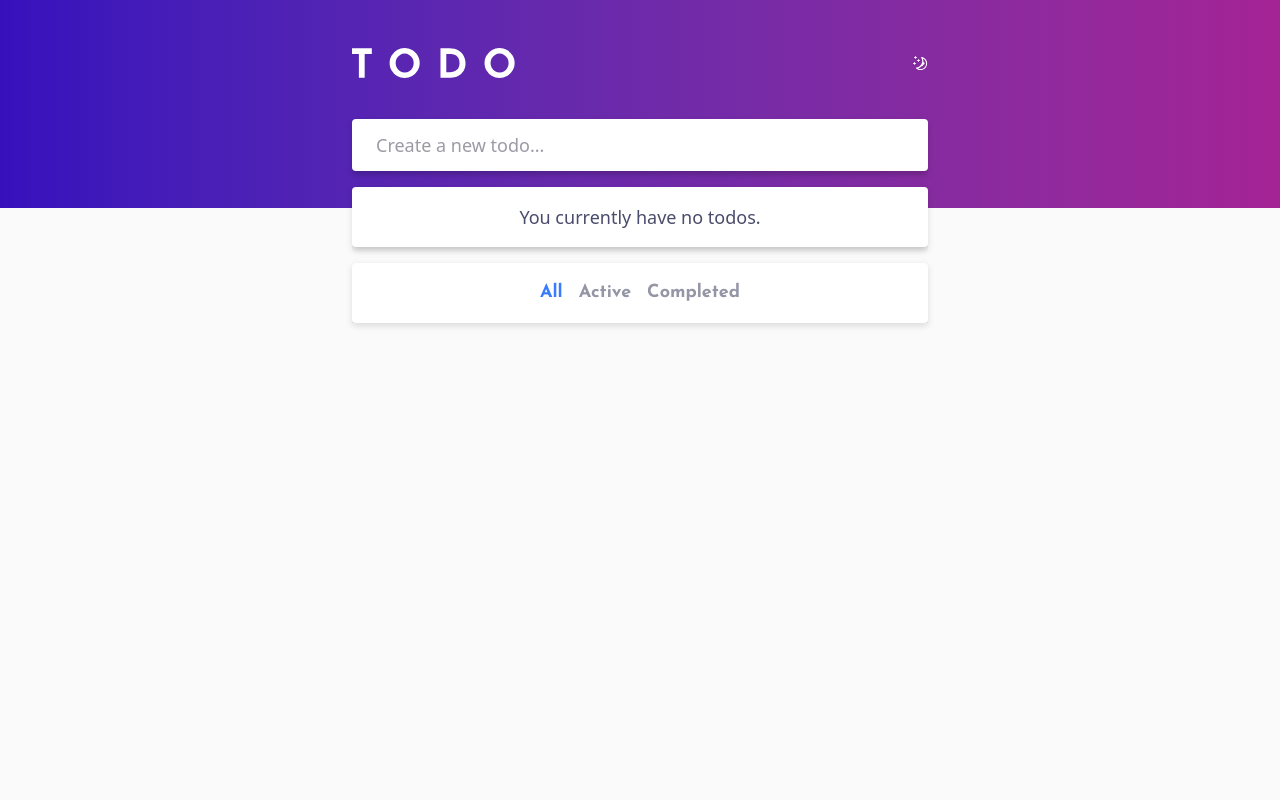
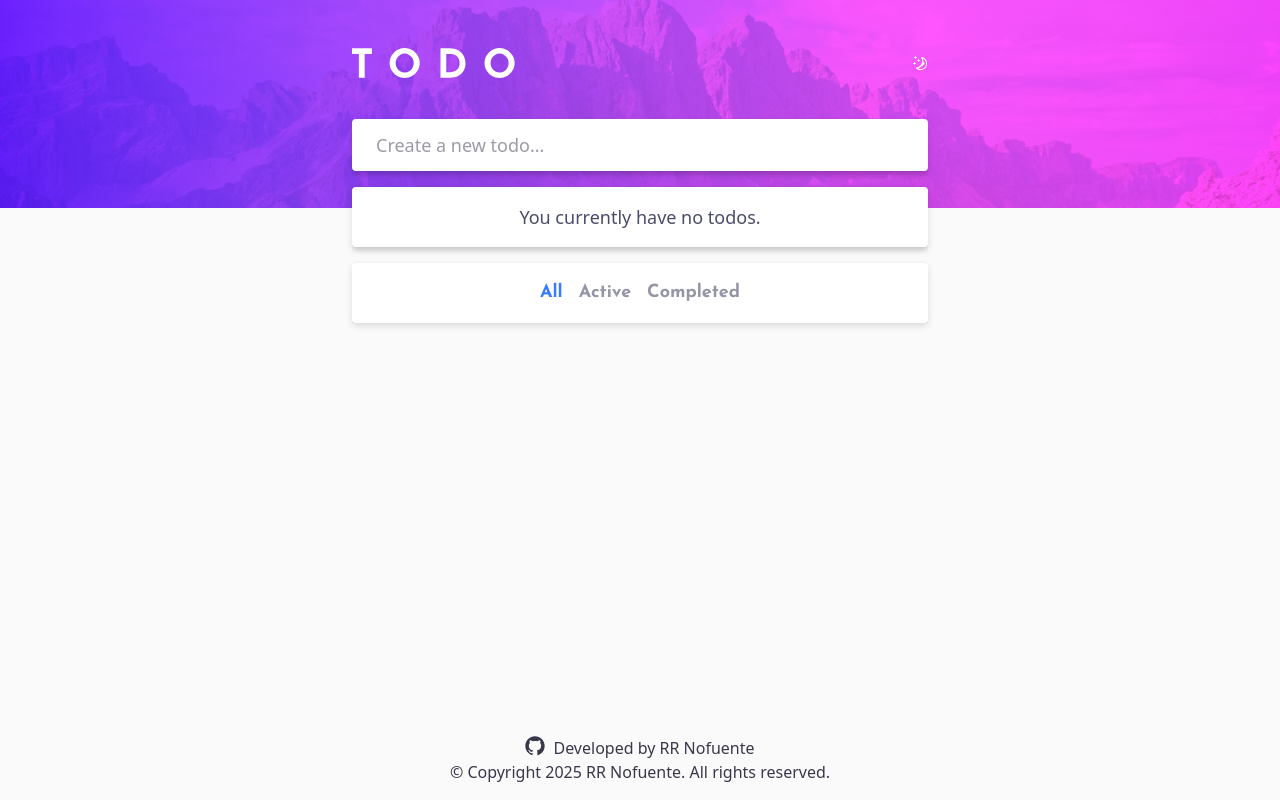
Before and after one commit to nofuenterr/todo-app, a React (Vite) app: page / in a window 1280 px wide. Built offline with nearby package versions, Linux system fonts and the light colour scheme; a web font is replaced by a local one.

Commit message:
feat: add footer component

```diff
--- a/src/App.jsx
+++ b/src/App.jsx
@@ -1,5 +1,6 @@
 import Header from "./components/Header";
 import Main from "./components/Main";
+import Footer from "./components/Footer";
 import { useThemeStore } from "./stores/themeStore";
 import { useEffect } from "react";
 
@@ -11,12 +12,14 @@ function App() {
 	}, [dark])
 
 	return (
-		<div className="py-12 px-6 relative h-dvh">
-			<div className="max-w-xl grid gap-10 mx-auto h-full content-start">
+		<div className="pt-12 px-6 relative h-dvh">
+			<div className="max-w-xl flex flex-col gap-10 mx-auto h-full">
 				<Header />
 				<Main />
+				<Footer />
 			</div>
-			<div className="absolute top-0 left-0 bg-linear-to-r from-gradient-2-start to-gradient-2-end h-52 w-full -z-10"></div>
+			<div className="absolute top-0 left-0 bg-linear-to-r from-gradient-2-start to-gradient-2-end h-52 w-full -z-10 mix-blend-hard-light"></div>
+			<div className="absolute top-0 left-0 bg-[url('/src/assets/images/Bitmap.jpg')] bg-cover bg-no-repeat bg-center h-52 w-full -z-20"></div>
 		</div>
 	)
 }
--- /dev/null
+++ b/src/components/Footer.jsx
@@ -0,0 +1,15 @@
+import { GitHubLogoIcon } from "@radix-ui/react-icons"
+
+export default function Footer() {
+  const currentYear = new Date().getFullYear()
+
+  return (
+    <footer className="grid place-content-center pb-4 text-purple-800 dark:text-gray-600 mt-auto">
+      <a href="https://github.com/nofuenterr" target='_blank' className="flex gap-2 justify-center cursor-pointer">
+        <GitHubLogoIcon width={20} height={20} />
+        Developed by RR Nofuente
+      </a>
+      <p className="text-center">&copy; Copyright {currentYear} RR Nofuente. All rights reserved.</p>
+    </footer>
+  )
+}
```
